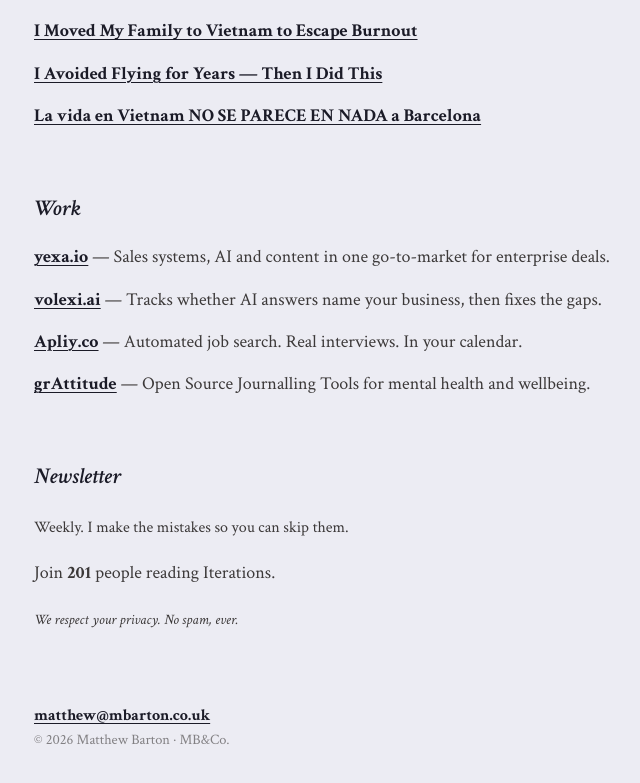
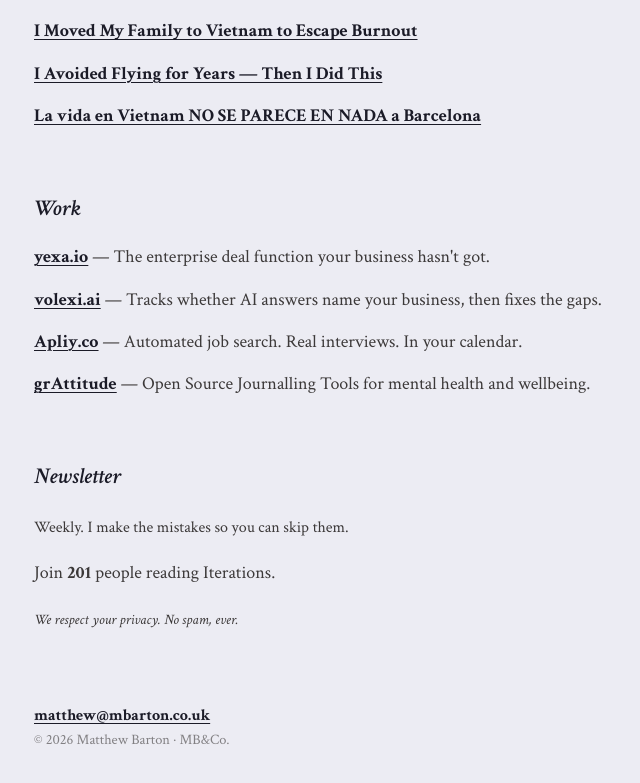
Before and after one commit to matthewpbarton/mbarton-site, a plain HTML site: page index.html in a window 1280 px wide. Shown: the part 1012-1795 px from the top of the page, without its empty margins (86-726 px from the left). Drawn offline with Linux system fonts and the light colour scheme; a script that the page names is missing.

Commit message:
Reframe Yexa around what it does rather than its components
Lists the pillars less; states the job. Consultancy positioning: the
enterprise deal capability a business is too small to hire.

```diff
--- a/index.html
+++ b/index.html
@@ -68,7 +68,7 @@
     <section class="section" aria-labelledby="work">
       <h2 class="section-title" id="work">Work</h2>
       <ul class="list">
-        <li><a href="https://www.yexa.io/">yexa.io</a> — Sales systems, AI and content in one go-to-market for enterprise deals.</li>
+        <li><a href="https://www.yexa.io/">yexa.io</a> — The enterprise deal function your business hasn't got.</li>
         <li><a href="https://volexi.ai/">volexi.ai</a> — Tracks whether AI answers name your business, then fixes the gaps.</li>
         <li><a href="https://apliy-official.vercel.app/">Apliy.co</a> — Automated job search. Real interviews. In your calendar.</li>
         <li><a href="https://grattitude.space/">grAttitude</a> — Open Source Journalling Tools for mental health and wellbeing.</li>
```
